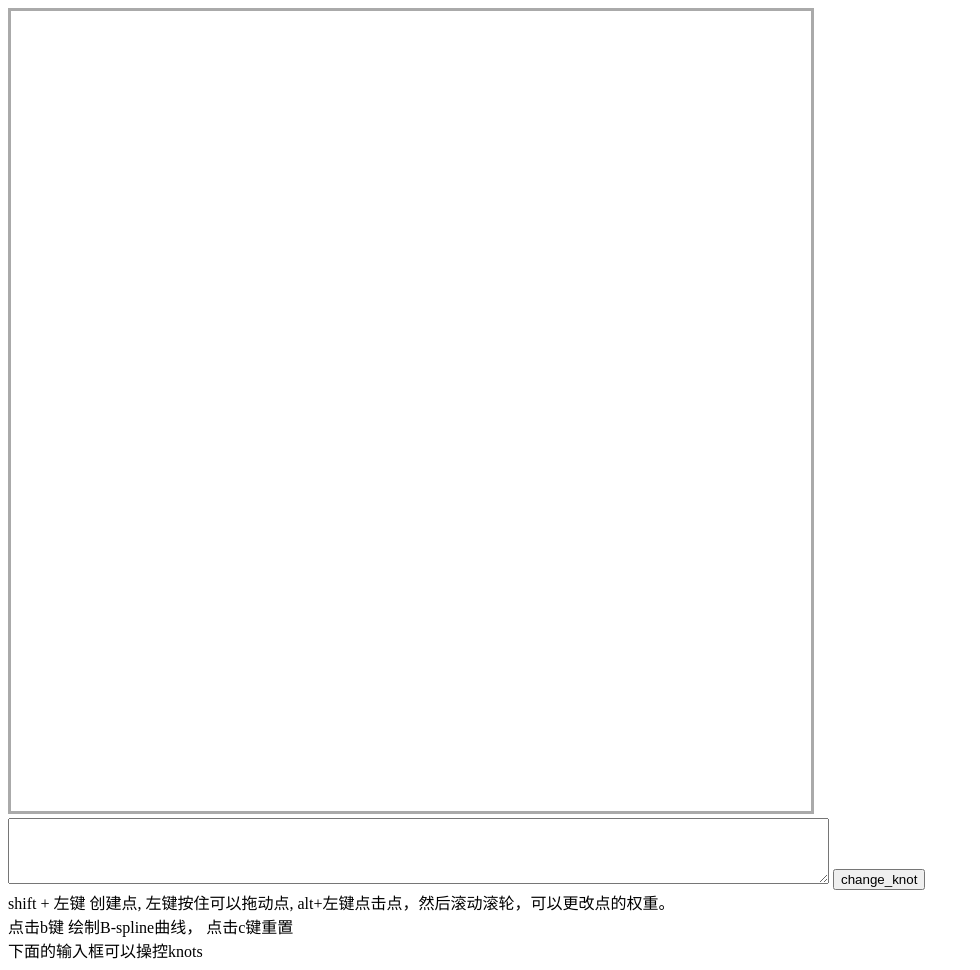
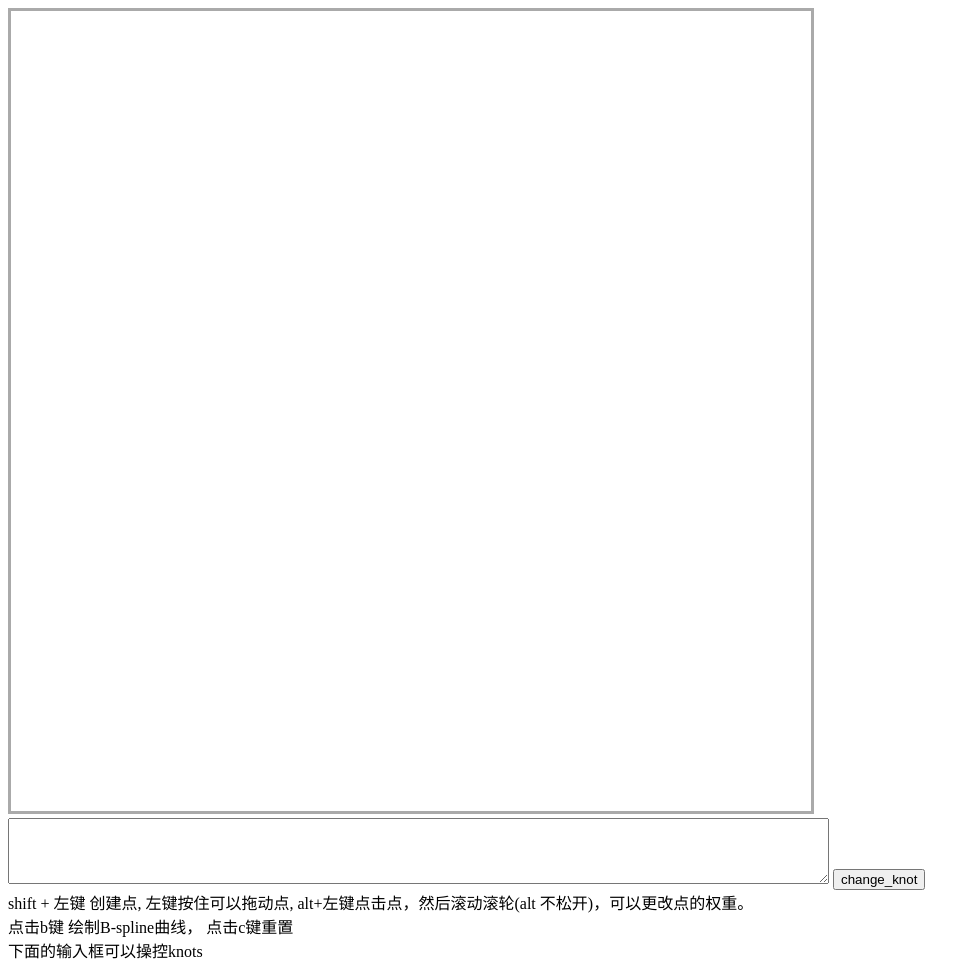
Before and after one commit to Kaiyiwing/B-spline, a plain HTML site: page index.html in a window 1280 px wide. Shown: the whole page, without its empty margins (0-980 px from the left). Drawn offline with Linux system fonts and the light colour scheme.

Commit message:
添加了修改weight的功能

```diff
--- a/index.html
+++ b/index.html
@@ -15,7 +15,7 @@
     <input type="button" value="change_knot" onclick="change_konts()" />
 </div>
 <div>
-    shift + 左键 创建点, 左键按住可以拖动点, alt+左键点击点，然后滚动滚轮，可以更改点的权重。
+    shift + 左键 创建点, 左键按住可以拖动点, alt+左键点击点，然后滚动滚轮(alt 不松开)，可以更改点的权重。
     <br>
     点击b键 绘制B-spline曲线， 点击c键重置
 
```
